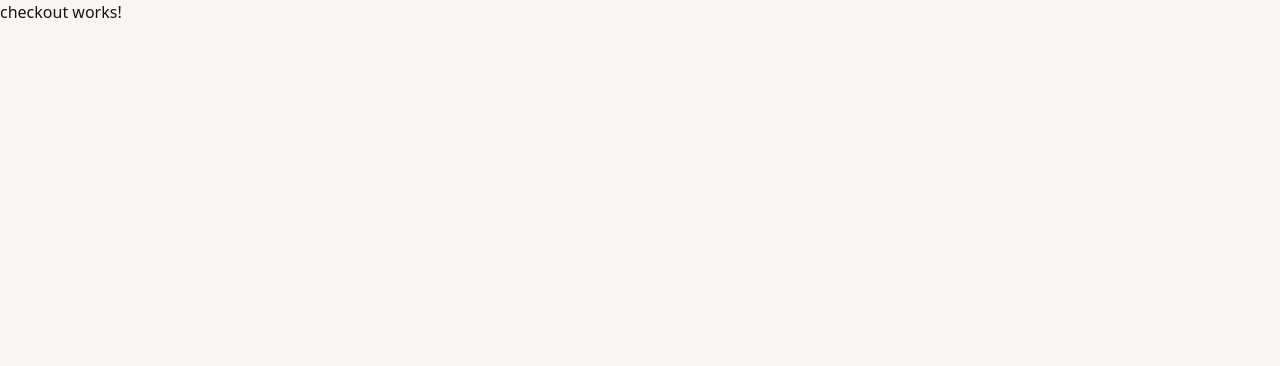
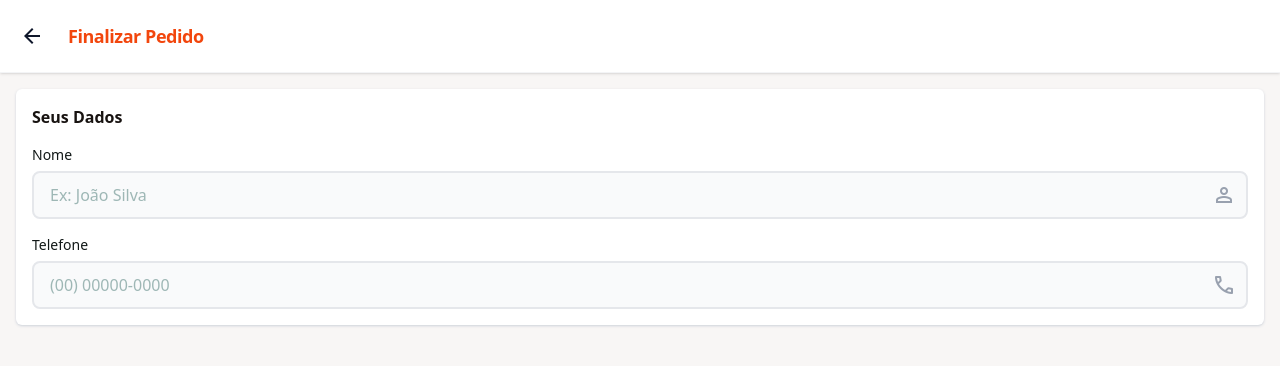
Before and after one commit to jccintr/delivroo-front-client-web-angular, an Angular app: page /checkout in a window 1280 px wide. Shown: the top 366 px of the page. Built offline with nearby package versions, Linux system fonts and the light colour scheme.

Commit message:
criado checkout-customer e checkout-header

```diff
--- /dev/null
+++ b/src/app/components/checkout/checkout-customer/checkout-customer.component.html
@@ -0,0 +1,19 @@
+<div class="p-4 bg-surface-light rounded-md shadow-gray-300 shadow">
+   <h3 class="text-text-maintext-lg font-bold mb-4">Seus Dados</h3>
+   <div class="space-y-4">
+      <label class="block">
+         <span class="text-sm font-medium text-text-main mb-1.5 block">Nome</span>
+         <div class="relative">
+            <input (input)="onChangeNameInput($event)" class="w-full h-12 rounded-lg border-2 border-gray-200  bg-gray-50  text-text-main  px-4  transition-all placeholder:text-text-secondary/60" placeholder="Ex: João Silva" type="text"/>
+            <span class="material-symbols-outlined absolute right-3 top-3 text-gray-400">person</span>
+         </div>
+      </label>
+      <label class="block">
+         <span class="text-sm font-medium text-text-main  mb-1.5 block">Telefone</span>
+            <div class="relative">
+               <input (input)="onChangePhoneInput($event)" class="w-full h-12 rounded-lg border-2 border-gray-200  bg-gray-50  text-text-main  px-4 transition-all placeholder:text-text-secondary/60" placeholder="(00) 00000-0000" type="tel"/>
+               <span class="material-symbols-outlined absolute right-3 top-3 text-gray-400">call</span>
+           </div>
+      </label>
+   </div>
+</div>
--- /dev/null
+++ b/src/app/components/checkout/checkout-customer/checkout-customer.component.ts
@@ -0,0 +1,23 @@
+import { Component, EventEmitter, Input, Output, Signal } from '@angular/core';
+
+@Component({
+  selector: 'app-checkout-customer',
+  imports: [],
+  templateUrl: './checkout-customer.component.html',
+  styleUrl: './checkout-customer.component.css'
+})
+export class CheckoutCustomerComponent {
+
+    @Output() setName = new EventEmitter<string>();
+    @Output() setPhone = new EventEmitter<string>();
+
+
+    onChangeNameInput(event: Event){
+        this.setName.emit((event.target as HTMLInputElement).value);
+    }
+
+    onChangePhoneInput(event: Event){
+      this.setPhone.emit((event.target as HTMLInputElement).value);
+    }
+
+}
--- /dev/null
+++ b/src/app/components/checkout/checkout-header/checkout-header.component.html
@@ -0,0 +1,8 @@
+<header class="flex items-center justify-between px-5 py-4 bg-surface-light z-20 shadow-sm border-b border-gray-100 ">
+   <div class="flex gap-4 items-center">
+      <button (click)="back()" class="flex items-center justify-center w-10 h-10 -ml-2 rounded-full hover:bg-gray-100  transition-colors group">
+         <span class="material-symbols-outlined text-slate-900 group-hover:scale-110 transition-transform">arrow_back</span>
+      </button>
+      <h2 class="text-lg font-bold leading-tight tracking-tight text-primary ">Finalizar Pedido</h2>
+   </div>
+</header>
--- /dev/null
+++ b/src/app/components/checkout/checkout-header/checkout-header.component.ts
@@ -0,0 +1,18 @@
+import { Component } from '@angular/core';
+import { Location } from '@angular/common';
+
+@Component({
+  selector: 'app-checkout-header',
+  imports: [],
+  templateUrl: './checkout-header.component.html',
+  styleUrl: './checkout-header.component.css'
+})
+export class CheckoutHeaderComponent {
+
+  constructor(private location: Location) {}
+
+  back(){
+    this.location.back();
+  }
+
+}
--- a/src/app/components/checkout/checkout/checkout.component.html
+++ b/src/app/components/checkout/checkout/checkout.component.html
@@ -1 +1,7 @@
-<p>checkout works!</p>
+<app-checkout-header></app-checkout-header>
+<main class="flex-1 overflow-y-auto px-4 pt-4 pb-4 no-scrollbar scroll-smooth">
+    <app-checkout-customer
+       (setName)="name.set($event)"
+       (setPhone)="phone.set($event)">
+    </app-checkout-customer>
+</main>
--- a/src/app/components/checkout/checkout/checkout.component.ts
+++ b/src/app/components/checkout/checkout/checkout.component.ts
@@ -1,11 +1,16 @@
-import { Component } from '@angular/core';
+import { Component, signal } from '@angular/core';
+import { CheckoutHeaderComponent } from "../checkout-header/checkout-header.component";
+import { CheckoutCustomerComponent } from "../checkout-customer/checkout-customer.component";
 
 @Component({
   selector: 'app-checkout',
-  imports: [],
+  imports: [CheckoutHeaderComponent, CheckoutCustomerComponent],
   templateUrl: './checkout.component.html',
   styleUrl: './checkout.component.css'
 })
 export class CheckoutComponent {
 
+  name = signal('');
+  phone = signal('');
+
 }
--- a/src/styles.css
+++ b/src/styles.css
@@ -5,4 +5,7 @@
   --color-background-light: #f8f6f5;
   --color-background-dark: #102221;
   --color-surface-light: #ffffff;
+  --color-surface-dark: #1a2c2b;
+  --color-text-main: #111817;
+  --color-text-secondary: #608a87;
 }
```
Also changed, not shown: src/app/components/checkout/checkout-customer/checkout-customer.component.css (added), src/app/components/checkout/checkout-header/checkout-header.component.css (added), 2 other files (tests, documents, lock files or other folders).
